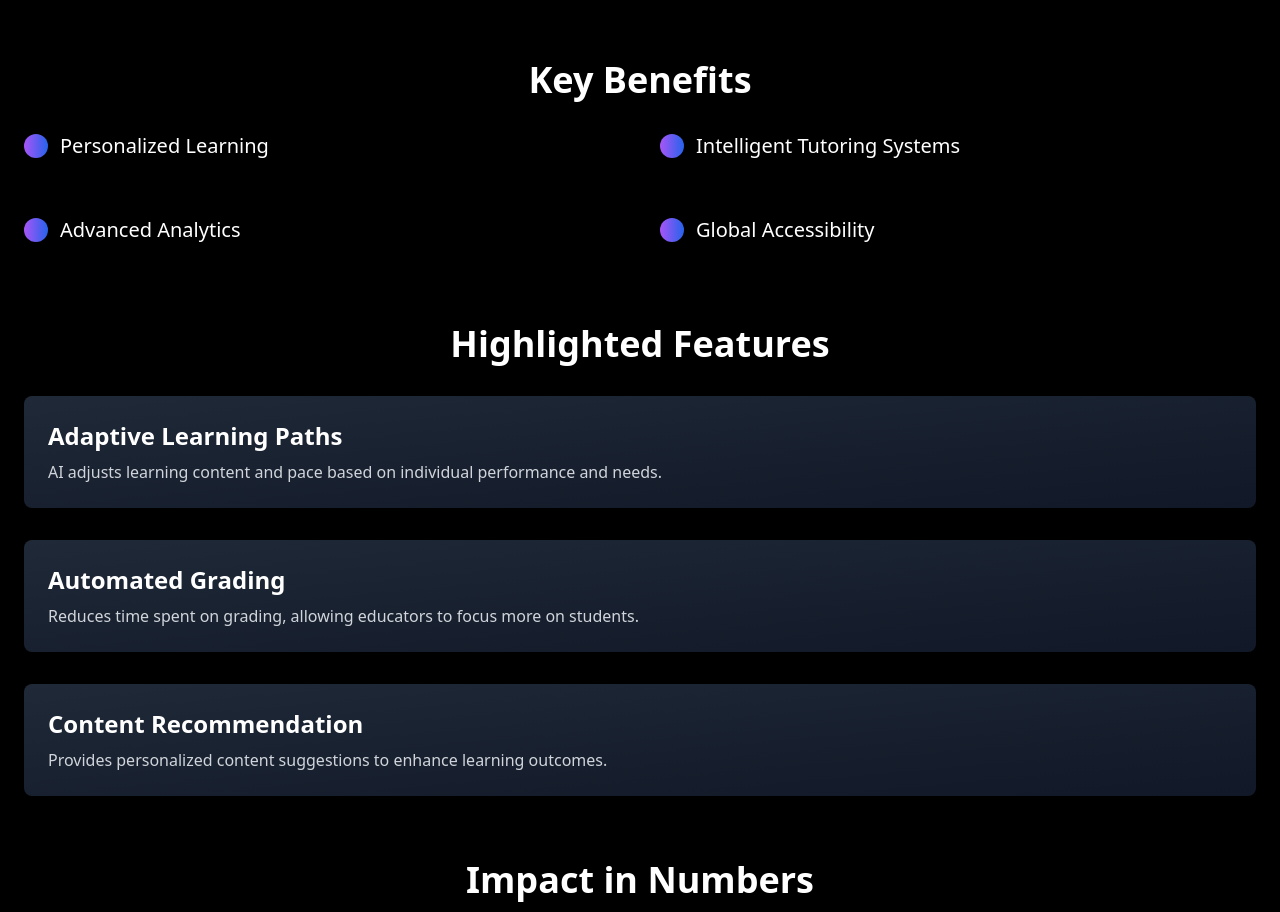
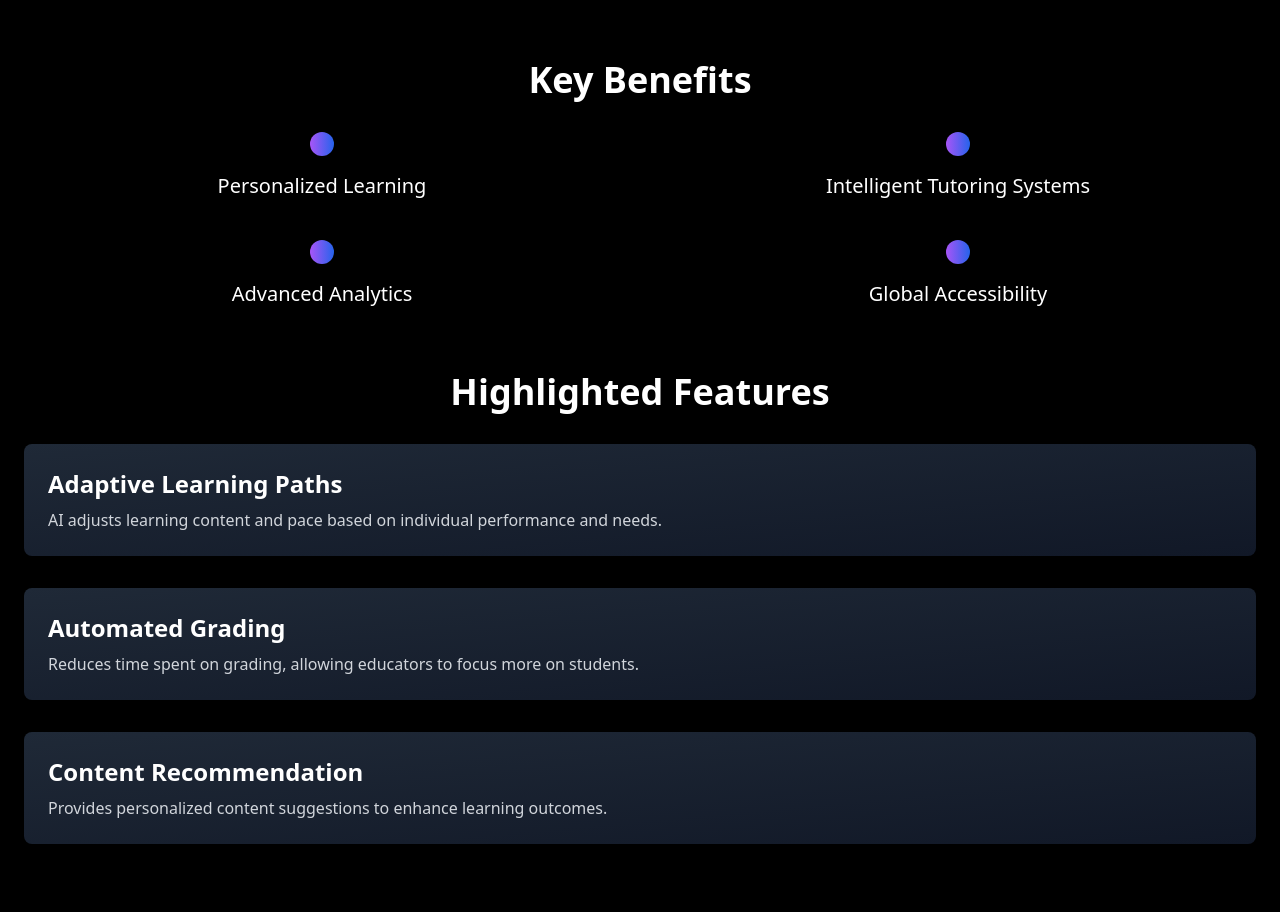
Before and after one commit to ulvi123/sentientmind, a React (Vite) app: page /education in a window 1280 px wide. Shown: the part 840-1752 px from the top of the page. Built offline with nearby package versions, Linux system fonts and the light colour scheme.

Commit message:
new pages are added

```diff
--- a/src/components/UseCaseDetails.jsx
+++ b/src/components/UseCaseDetails.jsx
@@ -4,9 +4,9 @@ import { motion } from 'framer-motion';
 
 // Icon Component
 const Icon = ({ icon, title }) => (
-  <div className="flex items-center space-x-3 mb-4">
-    <div className="p-3 bg-gradient-to-r from-purple-500 to-blue-600 rounded-full">
-      <i className={`fas fa-${icon} text-white`}></i>
+  <div className="flex flex-col items-center text-center">
+    <div className="p-3 bg-gradient-to-r from-purple-500 to-blue-600 rounded-full mb-4 flex items-center justify-center">
+      <i className={`fas fa-${icon} text-white text-2xl`}></i>
     </div>
     <span className="text-xl font-medium text-white">{title}</span>
   </div>
@@ -63,7 +63,7 @@ const UseCaseDetails = ({ title, image, introduction, benefits, features, statis
         {/* Benefits Section */}
         <div className="mb-16">
           <h2 className="text-4xl font-bold text-white mb-8 text-center">Key Benefits</h2>
-          <div className="grid md:grid-cols-2 gap-10">
+          <div className="grid md:grid-cols-2 gap-10 justify-items-center">
             {benefits.map((benefit, index) => (
               <Icon key={index} icon={benefit.icon} title={benefit.title} />
             ))}
```
